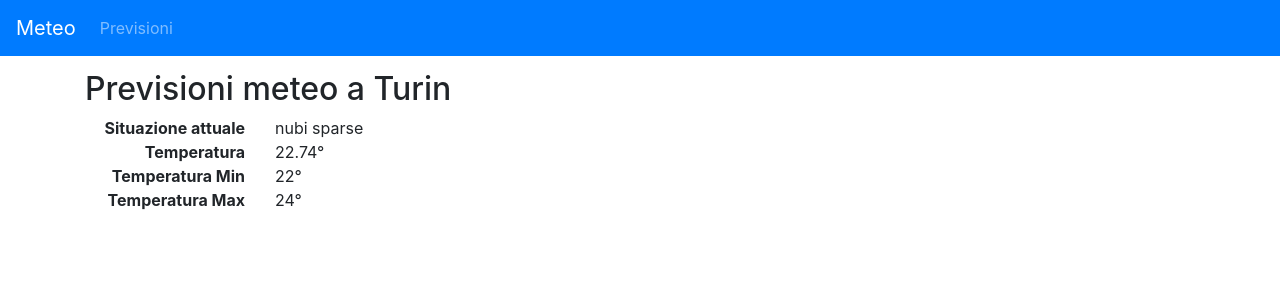
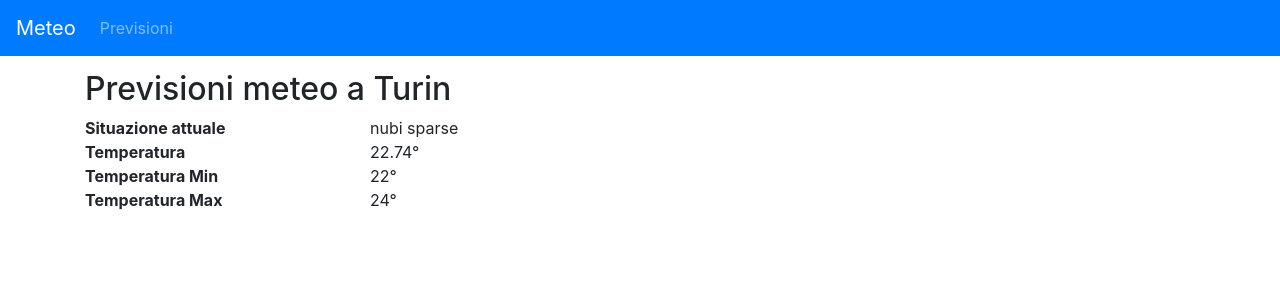
Before and after one commit to eldince72/meteo, an Angular app: page /previsioni in a window 1280 px wide. Shown: the top 300 px of the page. Built offline with nearby package versions, Linux system fonts and the light colour scheme.

Commit message:
visualizzazione set di dati con component figlio

```diff
--- a/src/app/previsioni-list/previsioni-list.component.html
+++ /dev/null
@@ -1,24 +0,0 @@
-<div class="row" style="padding-top:20px">
-  <div class="col-md-12">
-    <h2>
-        {{ title }} a {{ json.name}}
-    </h2>
-  </div>
-</div>
-
-<div class="row">
-  <div class="col-md-2 text-right"><strong>Situazione attuale</strong></div>
-  <div class="col-md-4">{{ json.weather[0].description}}</div>
-</div>
-<div class="row">
-  <div class="col-md-2 text-right"><strong>Temperatura</strong></div>
-  <div class="col-md-4">{{ json.main.temp}}°</div>
-</div>
-<div class="row">
-  <div class="col-md-2 text-right"><strong>Temperatura Min</strong></div>
-  <div class="col-md-4">{{ json.main.temp_min}}°</div>
-</div>
-<div class="row">
-  <div class="col-md-2 text-right"><strong>Temperatura Max</strong></div>
-  <div class="col-md-4">{{ json.main.temp_max}}°</div>
-</div>
--- a/src/app/previsioni-list/previsioni-list.component.ts
+++ /dev/null
@@ -1,57 +0,0 @@
-import { Component, OnInit } from '@angular/core';
-
-@Component({
-  selector: 'app-previsioni-list',
-  templateUrl: './previsioni-list.component.html',
-  styleUrls: ['./previsioni-list.component.css']
-})
-export class PrevisioniListComponent implements OnInit {
-  title = 'Previsioni meteo';
-  json = {
-            "coord": {
-                "lon": 7.68,
-                "lat": 45.07
-            },
-            "weather": [
-                {
-                    "id": 802,
-                    "main": "Clouds",
-                    "description": "nubi sparse",
-                    "icon": "03d"
-                }
-            ],
-            "base": "stations",
-            "main": {
-                "temp": 22.74,
-                "pressure": 1014,
-                "humidity": 78,
-                "temp_min": 22,
-                "temp_max": 24
-            },
-            "visibility": 10000,
-            "wind": {
-                "speed": 1.5,
-                "deg": 100
-            },
-            "clouds": {
-                "all": 40
-            },
-            "dt": 1534148400,
-            "sys": {
-                "type": 1,
-                "id": 5795,
-                "message": 0.0193,
-                "country": "IT",
-                "sunrise": 1534134519,
-                "sunset": 1534185523
-            },
-            "id": 3165524,
-            "name": "Turin",
-            "cod": 200
-        };
-  constructor() { }
-
-  ngOnInit() {
-  }
-
-}
--- /dev/null
+++ b/src/app/situazione-dettaglio/situazione-dettaglio.component.html
@@ -0,0 +1,12 @@
+<div class="row">
+  <div class="col-md-3 "><strong>Temperatura</strong></div>
+  <div class="col-md-4">{{ tempo.temp}}°</div>
+</div>
+<div class="row">
+  <div class="col-md-3"><strong>Temperatura Min</strong></div>
+  <div class="col-md-4">{{ tempo.temp_min}}°</div>
+</div>
+<div class="row">
+  <div class="col-md-3"><strong>Temperatura Max</strong></div>
+  <div class="col-md-4">{{ tempo.temp_max}}°</div>
+</div>
--- /dev/null
+++ b/src/app/situazione-dettaglio/situazione-dettaglio.component.ts
@@ -0,0 +1,17 @@
+import { Component, OnInit, Input } from '@angular/core';
+import { Tempo } from '../tempo';
+
+@Component({
+  selector: 'app-situazione-dettaglio',
+  templateUrl: './situazione-dettaglio.component.html',
+  styleUrls: ['./situazione-dettaglio.component.css']
+})
+export class SituazioneDettaglioComponent implements OnInit {
+  @Input() tempo: Tempo;
+
+  constructor() { }
+
+  ngOnInit() {
+  }
+
+}
--- /dev/null
+++ b/src/app/situazione.ts
@@ -0,0 +1,42 @@
+export class Situazione {
+    coord: {
+        lon: number;
+        lat: number;
+    };
+    weather: [
+        {
+            id: number;
+            main: string;
+            description: string;
+            icon: string;
+        }
+    ];
+    base: string;
+    main: {
+        temp: number;
+        pressure: number;
+        humidity: number;
+        temp_min: number;
+        temp_max: number;
+    };
+    visibility: number;
+    wind: {
+        speed: number;
+        deg: number;
+    };
+    clouds: {
+        all: number;
+    };
+    dt: number;
+    sys: {
+        type:number;
+        id: number;
+        message: number;
+        country: string;
+        sunrise: number;
+        sunset: number;
+    };
+    id: number;
+    name: string;
+    cod: number;
+}
--- /dev/null
+++ b/src/app/situazione/situazione.component.html
@@ -0,0 +1,14 @@
+<div class="row" style="padding-top:20px">
+  <div class="col-md-12">
+    <h2>
+        {{ title }} a {{ situazione.name}}
+    </h2>
+  </div>
+</div>
+
+<div class="row">
+  <div class="col-md-3 "><strong>Situazione attuale</strong></div>
+  <div class="col-md-4">{{ situazione.weather[0].description}}</div>
+</div>
+
+<app-situazione-dettaglio [tempo]="situazione.main"></app-situazione-dettaglio>
--- /dev/null
+++ b/src/app/situazione/situazione.component.ts
@@ -0,0 +1,61 @@
+import { Component, OnInit } from '@angular/core';
+import { Situazione } from '../situazione';
+import { Tempo } from '../tempo';
+
+@Component({
+  selector: 'app-situazione',
+  templateUrl: './situazione.component.html',
+  styleUrls: ['./situazione.component.css']
+})
+export class SituazioneComponent implements OnInit {
+  title = 'Previsioni meteo';
+  tempo: Tempo = {
+    "temp": 22.74,
+    "pressure": 1014,
+    "humidity": 78,
+    "temp_min": 22,
+    "temp_max": 24
+  };
+  situazione: Situazione = {
+    "coord": {
+        "lon": 7.68,
+        "lat": 45.07
+    },
+    "weather": [
+        {
+            "id": 802,
+            "main": "Clouds",
+            "description": "nubi sparse",
+            "icon": "03d"
+        }
+    ],
+    "base": "stations",
+    "main": this.tempo,
+    "visibility": 10000,
+    "wind": {
+        "speed": 1.5,
+        "deg": 100
+    },
+    "clouds": {
+        "all": 40
+    },
+    "dt": 1534148400,
+    "sys": {
+        "type": 1,
+        "id": 5795,
+        "message": 0.0193,
+        "country": "IT",
+        "sunrise": 1534134519,
+        "sunset": 1534185523
+    },
+    "id": 3165524,
+    "name": "Turin",
+    "cod": 200
+};
+
+  constructor() { }
+
+  ngOnInit() {
+  }
+
+}
--- /dev/null
+++ b/src/app/tempo.ts
@@ -0,0 +1,7 @@
+export class Tempo {
+    temp: number;
+    pressure: number;
+    humidity: number;
+    temp_min: number;
+    temp_max: number;
+}
```
Also changed, not shown: src/app/app.module.ts (+6 -4 lines), src/app/situazione-dettaglio/situazione-dettaglio.component.css (added), src/app/situazione/situazione.component.css (added), 2 other files (tests, documents, lock files or other folders).
